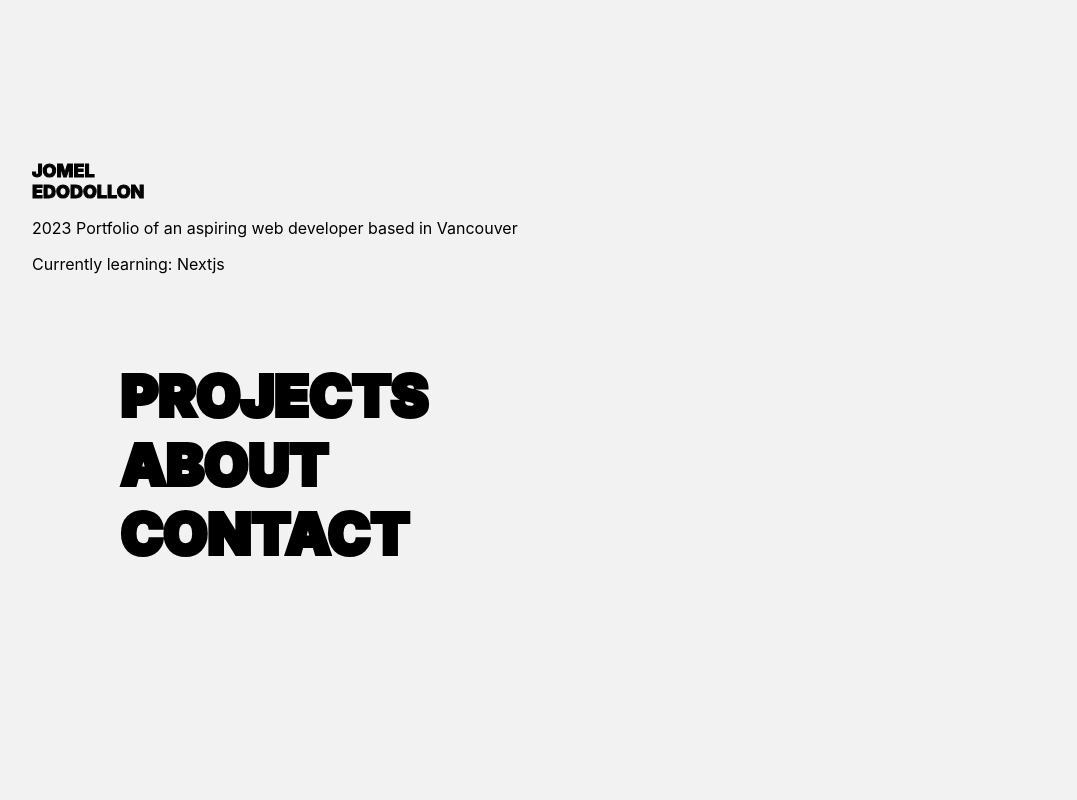
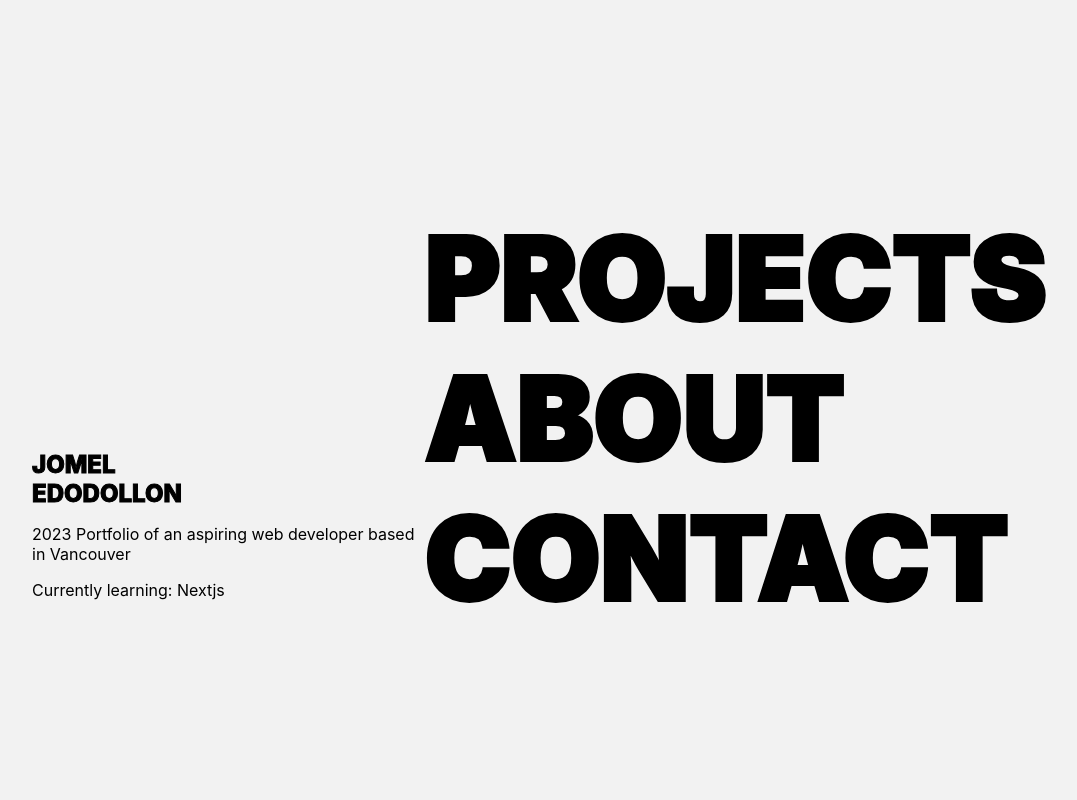
Before and after one commit to edodollon/Portfolio-23, a React (Vite) app: page / in a window 1280 px wide. Shown: the top 800 px of the page, without its empty margins (96-1173 px from the left). Built offline with nearby package versions, Linux system fonts and the light colour scheme.

Commit message:
landing page responsive styling

```diff
--- a/package.json
+++ b/package.json
@@ -11,6 +11,7 @@
   "dependencies": {
     "react": "^18.2.0",
     "react-dom": "^18.2.0",
+    "react-intersection-observer": "^9.4.3",
     "react-router-dom": "^6.6.2"
   },
   "devDependencies": {
--- a/src/App.jsx
+++ b/src/App.jsx
@@ -9,13 +9,15 @@ function App() {
   //   entries.forEach((entry) => {
   //     if (entry.isIntersecting) {
   //       entry.target.classList.add("show");
+  //       console.log("IS SHOWING");
   //     } else {
   //       // this is to show multiple times if you want.. removes the class if it is NOT intersecting
   //       entry.target.classList.remove("show");
+  //       console.log("IS NOT SHOWING");
   //     }
   //   });
   // });
-  // const test = document.querySelectorAll(".link-div");
+  // const test = document.querySelectorAll(".project-card");
   // // Tells what to observe
   // test.forEach((el) => observer.observe(el));
 
--- a/src/components/MainLinks.jsx
+++ b/src/components/MainLinks.jsx
@@ -5,7 +5,7 @@ export default function MainLinks() {
   return (
     <div className="nav">
       <div>
-        <a href="">PROJECTS</a>
+        <a href="#first-card">PROJECTS</a>
       </div>
       <div className="link-div">
         <Link to={`About`}>ABOUT</Link>
--- a/src/components/NameLogo.jsx
+++ b/src/components/NameLogo.jsx
@@ -4,6 +4,7 @@ import MainLinks from "./MainLinks";
 export default function NameLogo() {
   return (
     <div className="landing-info">
+      <section className="landing-left-section">
         <a className="logo" href="">
           <span className="firstName">JOMEL</span>
           <span className="lastName">EDODOLLON</span>
@@ -12,6 +13,7 @@ export default function NameLogo() {
           2023 Portfolio of an aspiring web developer based in Vancouver
         </p>
         <p>Currently learning: Nextjs</p>
+      </section>
       <MainLinks />
     </div>
   );
--- a/src/components/ProjectsGrid.jsx
+++ b/src/components/ProjectsGrid.jsx
@@ -1,13 +1,27 @@
+import { useInView } from "react-intersection-observer";
+import { InView } from "react-intersection-observer";
+
 import "../styles/projectCards.scss";
 
 export default function ProjectsGrid() {
+  const { ref, inView, entry } = useInView();
+
   return (
     <>
       <div id="section-gap"></div>
       <section className="section-portfolio">
-        <div className="project-card">Image</div>
-        <div className="project-card">Image</div>
-        <div className="project-card">Image</div>
+        <div id="first-card" className="project-card">
+          Image
+        </div>
+        <div ref={ref} className="project-card">
+          Image
+        </div>
+        <InView>
+          <div ref={ref} className="project-card">
+            Image
+            {inView ? "IN VIEW" : "NONONO"}
+          </div>
+        </InView>
       </section>
     </>
   );
--- a/src/styles/global.scss
+++ b/src/styles/global.scss
@@ -5,6 +5,7 @@
 
 html {
   background-color: #f2f2f2;
+  scroll-behavior: smooth;
 }
 
 body {
--- a/src/styles/mainLinks.scss
+++ b/src/styles/mainLinks.scss
@@ -2,15 +2,23 @@
 
 .nav {
   font-family: "Inter", sans-serif;
-  // font-size: 9vw;
-  font-size: 57px;
+  font-size: 15vw;
   font-weight: 900;
   -webkit-text-stroke: 4px;
   position: absolute;
   top: 50%;
   left: 50%;
   transform: translate(-50%, -50%);
-  // right: 100px;
+  z-index: 1;
+
+  @media only screen and (min-width: 990px) {
+    font-size: 9vw;
+  }
+
+  @media only screen and (min-width: 1024px) {
+    top: 45%;
+    left: 65%;
+  }
 
   a {
     @include link-style();
--- a/src/styles/nameLogo.scss
+++ b/src/styles/nameLogo.scss
@@ -2,10 +2,23 @@
 
 .landing-info {
   font-family: "Inter", sans-serif;
-  height: 100vh;
   padding: 10% 10% 0;
   position: fixed;
-  z-index: -1;
+  top: 0;
+  left: 0;
+  right: 0;
+  bottom: 0;
+  height: 100vh;
+
+  .landing-left-section {
+    @media only screen and (min-width: 1024px) {
+      // padding-top: 45%;
+      // transform: translateY(-30%);
+      position: absolute;
+      top: 45%;
+      width: 30%;
+    }
+  }
 }
 
 .logo {
@@ -13,17 +26,17 @@
   display: flex;
   flex-direction: column;
   margin-top: 2rem;
-  // position: absolute;
-  // bottom: calc(7.5vh + 15rem);
-  // left: 100px;
   z-index: 1;
 
   .firstName,
   .lastName {
-    // font-size: 40px;
     font-size: 18px;
     font-weight: 800;
     -webkit-text-stroke: 1px;
+
+    @media only screen and (min-width: 1024px) {
+      font-size: 24px;
+    }
   }
 }
 
--- a/src/styles/projectCards.scss
+++ b/src/styles/projectCards.scss
@@ -1,6 +1,18 @@
 // makes initial landing page visible, probably not the best solution but it works for now
 #section-gap {
   height: 100vh;
+  position: relative;
+  z-index: -1;
+}
+
+.section-portfolio {
+  position: relative;
+  z-index: 2;
+}
+
+// temporary
+.show {
+  background-color: red;
 }
 
 .project-card {
```
Also changed, not shown: 1 other file (tests, documents, lock files or other folders). Lines whose indentation alone changed are shown as unchanged.
